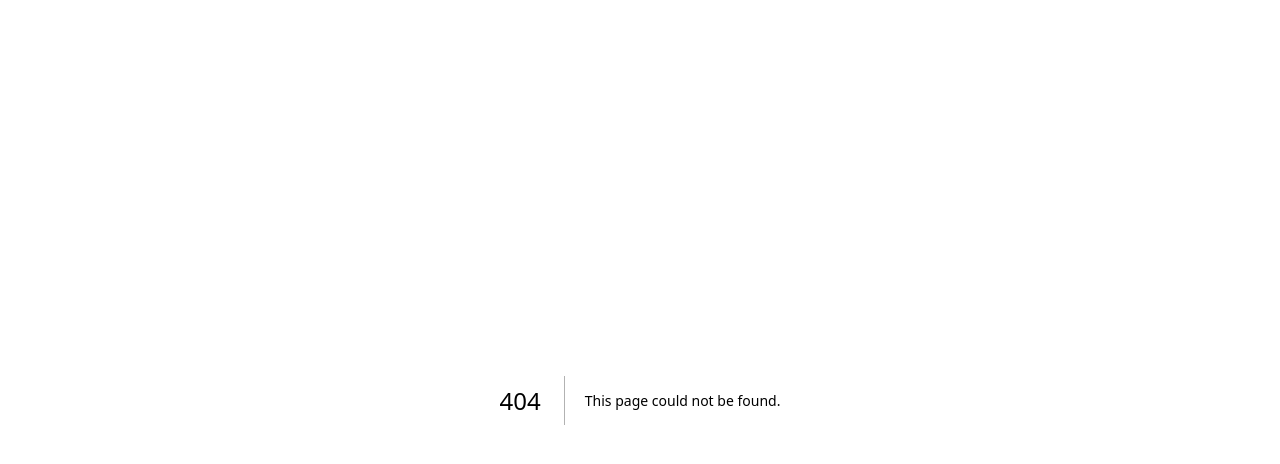
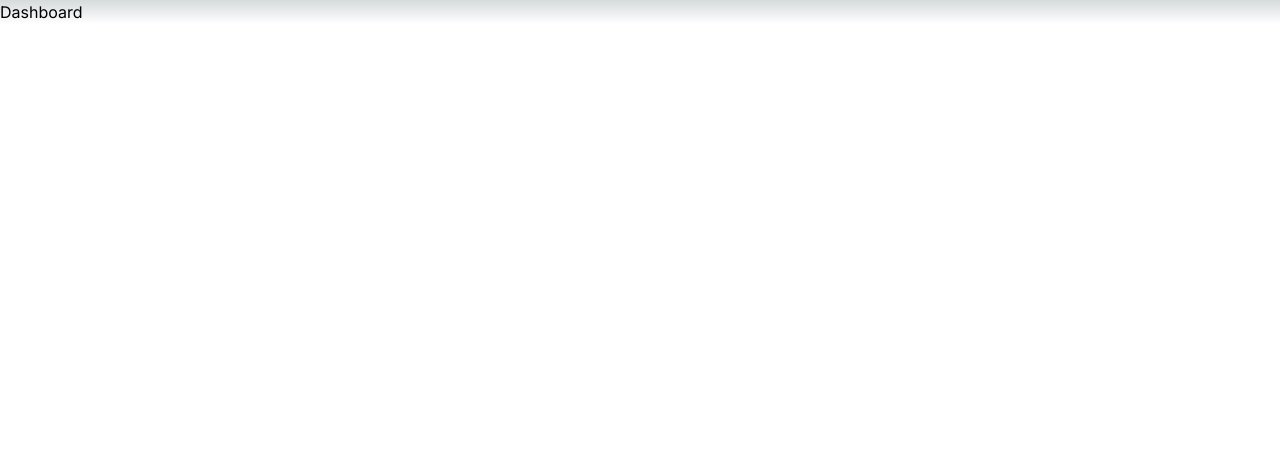
Before and after one commit to tanishq-sood/ayush-dash, a Next.js app: page /dashboard in a window 1280 px wide. Before the commit this address had no page. Shown: the top 464 px of the page. Built offline with nearby package versions, Linux system fonts and the light colour scheme.

Commit message:
chore: Add Dashboard component to the app

```diff
--- /dev/null
+++ b/src/app/dashboard/page.tsx
@@ -0,0 +1,9 @@
+import React from 'react'
+
+const Dashboard = () => {
+  return (
+    <div>Dashboard</div>
+  )
+}
+
+export default Dashboard
```
